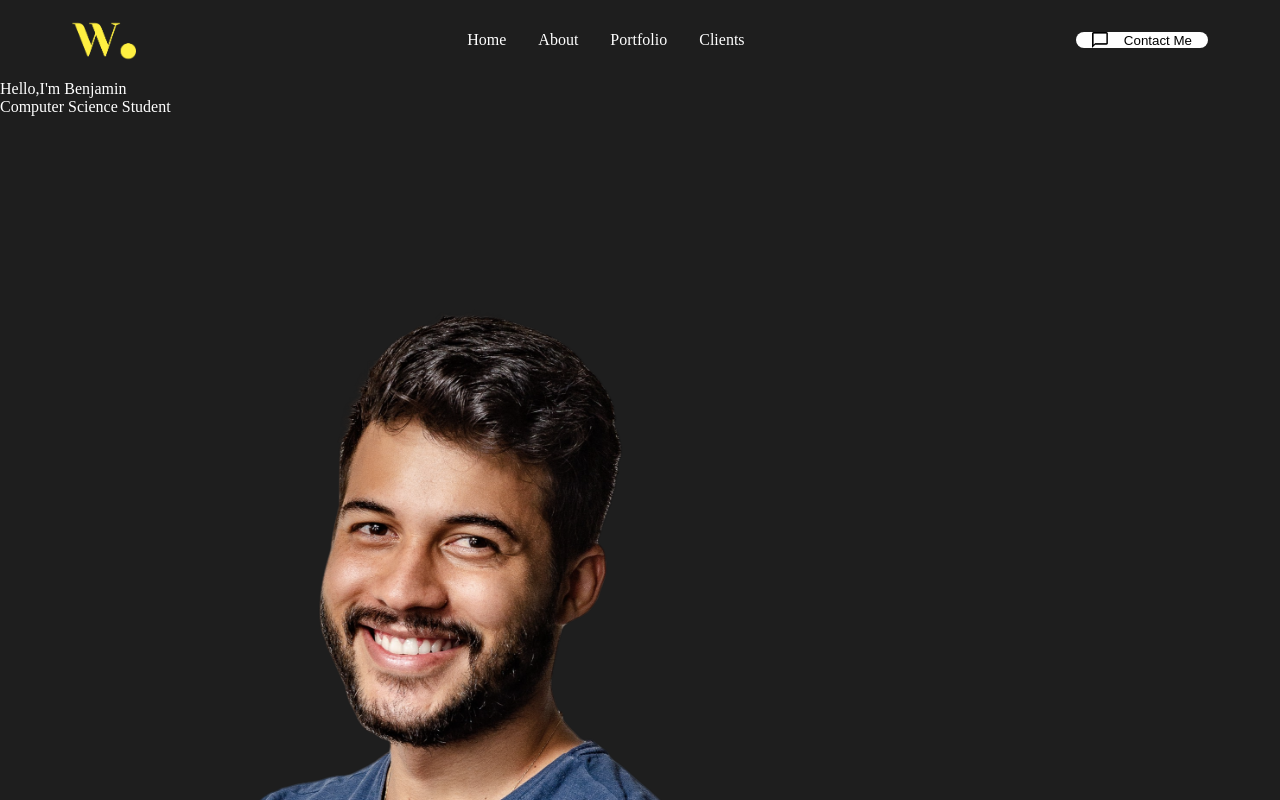
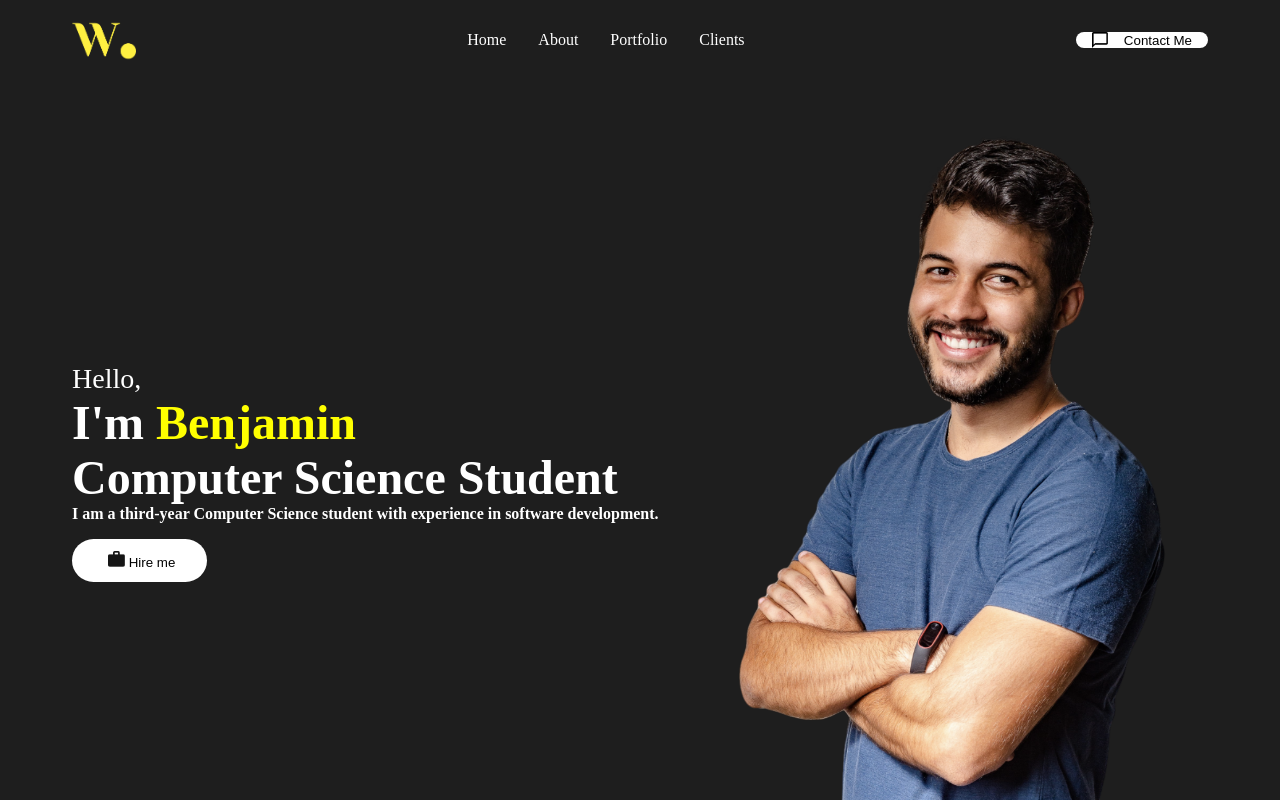
Before and after one commit to benjaminEjike/portfolio, a React (Create React App) app: page / in a window 1280 px wide. Shown: the top 800 px of the page. Built offline with nearby package versions, Linux system fonts and the light colour scheme.

Commit message:
mdified the into  page

```diff
--- a/src/components/Intro/intro.css
+++ b/src/components/Intro/intro.css
@@ -0,0 +1,54 @@
+#intro{
+    height: calc(100vh - 4rem);
+    width: 100vw;
+    max-width: 75rem;
+    margin: 0 auto;
+    overflow: hidden;
+    position: relative;
+}
+
+.bg{
+    position: absolute;
+    top: -4rem;
+    right: 0;
+    z-index: -1;
+    object-fit: cover;
+    height: 100vh;
+}
+.introContent{
+    height:100vh;
+    width: 100;
+    padding: 2rem;
+    font-size: 3rem;
+    font-weight: 700;
+    display: flex;
+    flex-direction: column;
+    justify-content: center;
+}
+.hello{
+    font-size: 1.75rem;
+    font-weight: 100;
+}
+
+.introName{
+    color: yellow;
+
+}
+.introPara{
+    font-size: medium;
+    font-weight: 100S;
+}
+
+.btn{
+    background: white;
+    margin: 1rem 0;
+    padding: 0.75rem 2rem;
+    border: none;
+    border-radius: 2rem;
+}
+
+    .btnImg{
+        object-fit: cover;
+        margin: 0  0.25rem;
+        height: 1rem;
+    }
--- a/src/components/Intro/intro.js
+++ b/src/components/Intro/intro.js
@@ -1,6 +1,8 @@
 import React from 'react';
 import './intro.css'
 import bg from '../../assets/image.png';
+import btnImg  from '../../assets/hireme.png'
+import {Link} from 'react-scroll'
 
 const Intro = () => {
   return (
@@ -8,7 +10,9 @@ const Intro = () => {
         <div className="introContent">
             <span className="hello">Hello,</span>
             <span className="introText">I'm <span className="introName">Benjamin</span> <br />Computer Science Student</span>
-
+            <p className="introPara">I am a third-year Computer Science student with experience in
+                software development.</p>
+            <Link><button className="btn"><img src={btnImg} alt="Hire me" className='btnImg'/>Hire me</button></Link>
         </div>
         <img src={bg} alt="Profile" className="bg" />
     </section>
```
